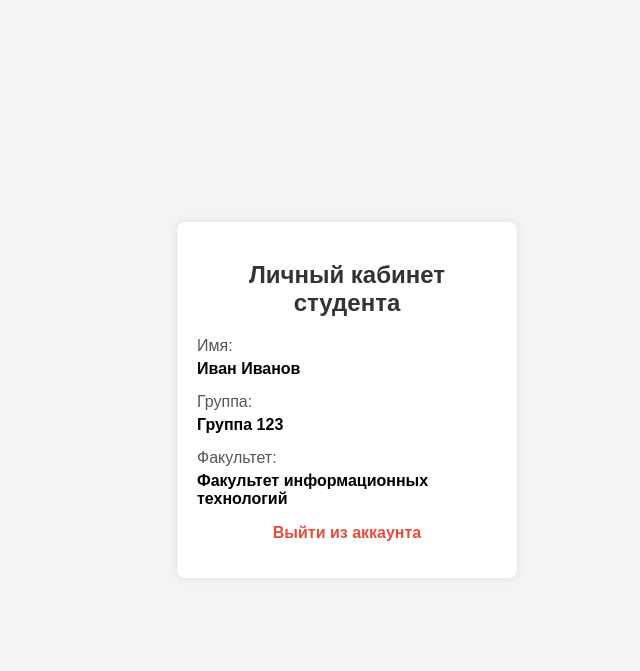
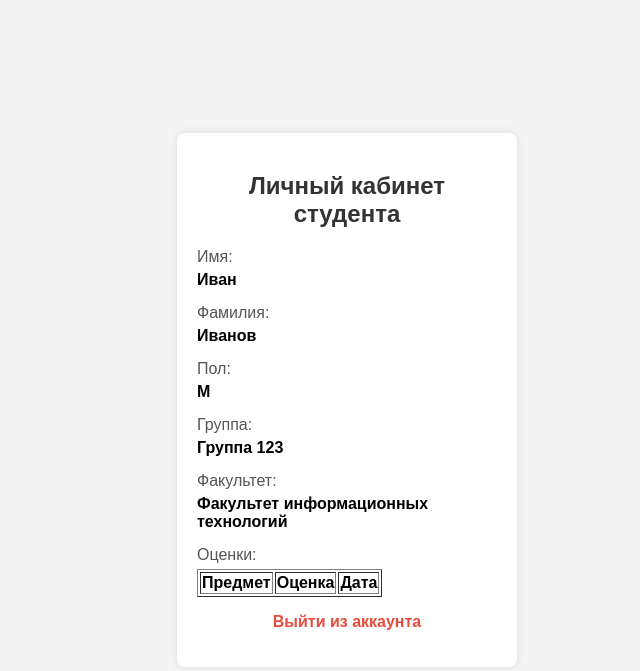
Before and after one commit to MrDenli/Bd, a Flask app: page /student in a window 1280 px wide. Shown: the top 671 px of the page, without its empty margins (293-933 px from the left). Run offline with Flask 3, Linux system fonts and the light colour scheme; lists and menus that the app fills with data are empty; some libraries are stand-ins or nearby versions.

Commit message:
rewrite student.html

```diff
--- a/pythonProject/templates/student.html
+++ b/pythonProject/templates/student.html
@@ -66,7 +66,15 @@
     <div class="profile-info">
         <div class="info-group">
             <label>Имя:</label>
-            <span>Иван Иванов</span>
+            <span>Иван</span>
+        </div>
+        <div class="info-group">
+            <label>Фамилия:</label>
+            <span>Иванов</span>
+        </div>
+        <div class="info-group">
+            <label>Пол:</label>
+            <span>М</span>
         </div>
         <div class="info-group">
             <label>Группа:</label>
@@ -76,7 +84,24 @@
             <label>Факультет:</label>
             <span>Факультет информационных технологий</span>
         </div>
-        <!-- Добавьте другие поля информации о студенте по необходимости -->
+        <div class="info-group">
+            <label>Оценки:</label>
+            <table border="1">
+                <tr>
+                    <th>Предмет</th>
+                    <th>Оценка</th>
+                    <th>Дата</th>
+                </tr>
+                <!-- Здесь будет цикл для вывода оценок из базы данных -->
+                {% for mark in student_marks %}
+                <tr>
+                    <td>{{ mark.subject_name }}</td>
+                    <td>{{ mark.value }}</td>
+                    <td>{{ mark.date }}</td>
+                </tr>
+                {% endfor %}
+            </table>
+        </div>
     </div>
     <div class="logout-link">
         <p><a href="выход.php">Выйти из аккаунта</a></p>
```
